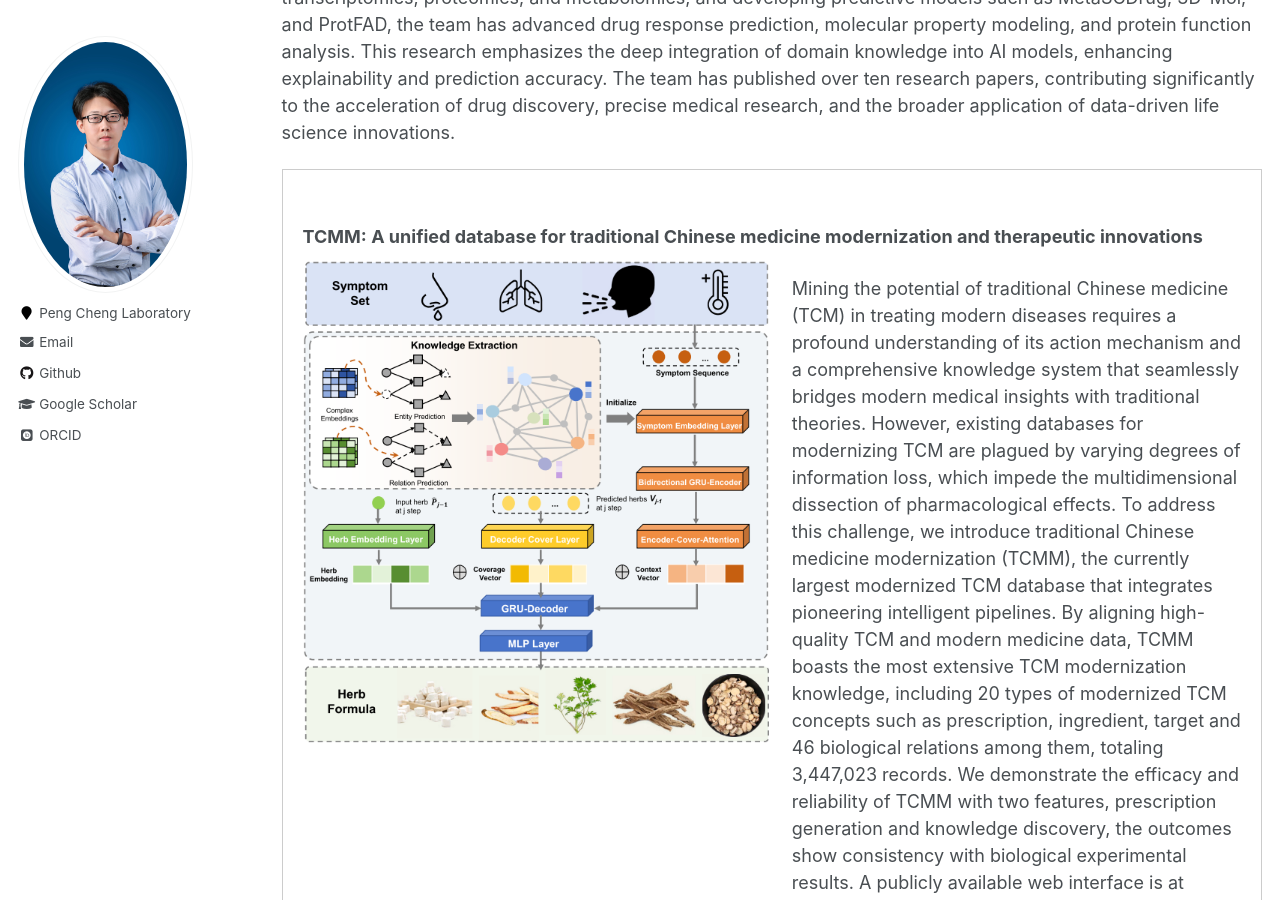
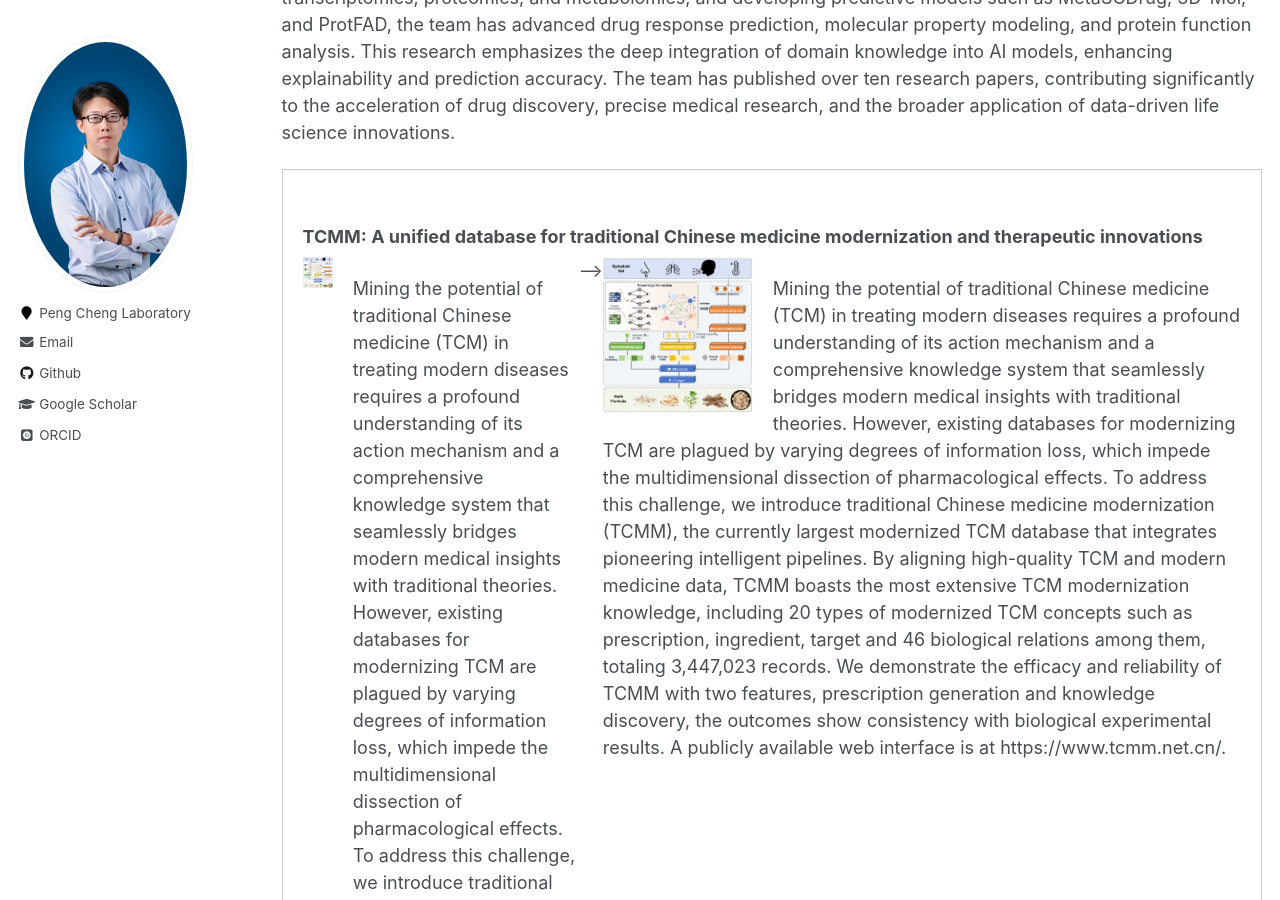
Before and after one commit to zhixiang-ren/zhixiang-ren.github.io, a Jekyll site: the page built from _pages/Research.html, in a window 1280 px wide and 900 px high, scrolled down 254 px. Built offline with Jekyll 4.4.1, drawn with Linux system fonts in a browser that asks for light colours; some web fonts are replaced.

Commit message:
Update Research.html

```diff
--- a/_pages/Research.html
+++ b/_pages/Research.html
@@ -19,12 +19,25 @@ author_profile: true
     <!-- 论文标题 -->
     <h3>TCMM: A unified database for traditional Chinese medicine modernization and therapeutic innovations</h3>
     <div style="display: flex;">
-        <!-- 左边是论文图 -->
+<!--       <!-- 左边是论文图 -->
       <div style="width: 50%;">
           <img src="/images/paper1.png" style="width: 100%; height: auto;">
       </div>
       <!-- 右边是论文描述 -->
       <div style="width: 50%; padding-left: 20px;">
+        <p>
+            Mining the potential of traditional Chinese medicine (TCM) in treating modern diseases requires a profound understanding of its action mechanism and a comprehensive knowledge system that seamlessly bridges modern medical insights with traditional theories.
+            However, existing databases for modernizing TCM are plagued by varying degrees of information loss, which impede the multidimensional dissection of pharmacological effects.
+            To address this challenge, we introduce traditional Chinese medicine modernization (TCMM), the currently largest modernized TCM database that integrates pioneering intelligent pipelines.
+            By aligning high-quality TCM and modern medicine data, TCMM boasts the most extensive TCM modernization knowledge, including 20 types of modernized TCM concepts such as prescription, ingredient, target and 46 biological relations among them, totaling 3,447,023 records.
+            We demonstrate the efficacy and reliability of TCMM with two features, prescription generation and knowledge discovery, the outcomes show consistency with biological experimental results.
+            A publicly available web interface is at https://www.tcmm.net.cn/.
+        </p>
+      </div> -->
+      <div>
+        <!-- 图片部分，使用 float 来让图片浮动在文字左边 -->
+        <img src="/images/paper1.png" alt="Paper 1 Image" style="float: left; width: 150px; height: auto; margin-right: 20px; margin-bottom: 10px;">
+        <!-- 论文描述，文字会自然环绕图片 -->
         <p>
           Mining the potential of traditional Chinese medicine (TCM) in treating modern diseases requires a profound understanding of its action mechanism and a comprehensive knowledge system that seamlessly bridges modern medical insights with traditional theories.
           However, existing databases for modernizing TCM are plagued by varying degrees of information loss, which impede the multidimensional dissection of pharmacological effects.
```
Lines whose indentation alone changed are shown as unchanged.
